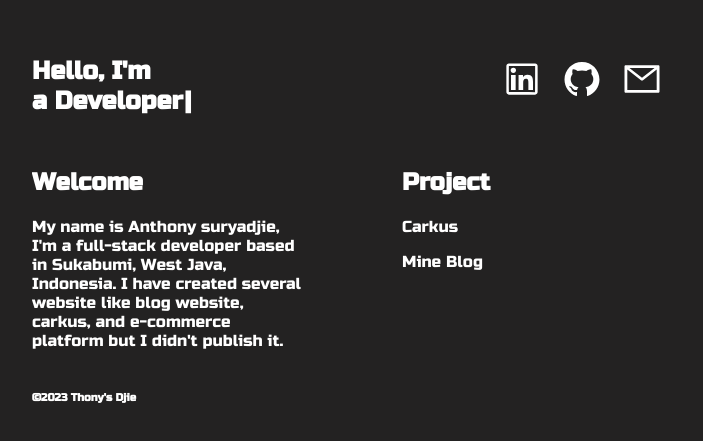
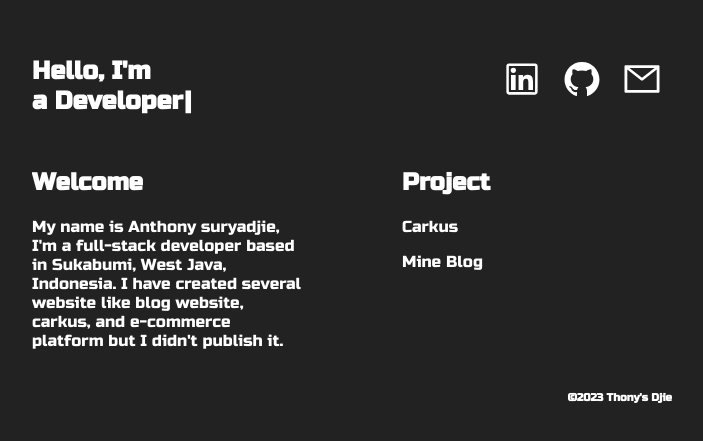
Before and after one commit to ThonyBiersack/my-portfolio, a React (Create React App) app: page / in a window 1280 px wide. Shown: the part 105-546 px from the top of the page, without its empty margins (288-991 px from the left). Built offline with nearby package versions, Linux system fonts and the light colour scheme.

Commit message:
balik ke semula

```diff
--- a/src/App.css
+++ b/src/App.css
@@ -34,6 +34,6 @@ body {
 }
 
 .kaki div{
-  text-align: left;
+  text-align: right;
   color: white;
 }
```
